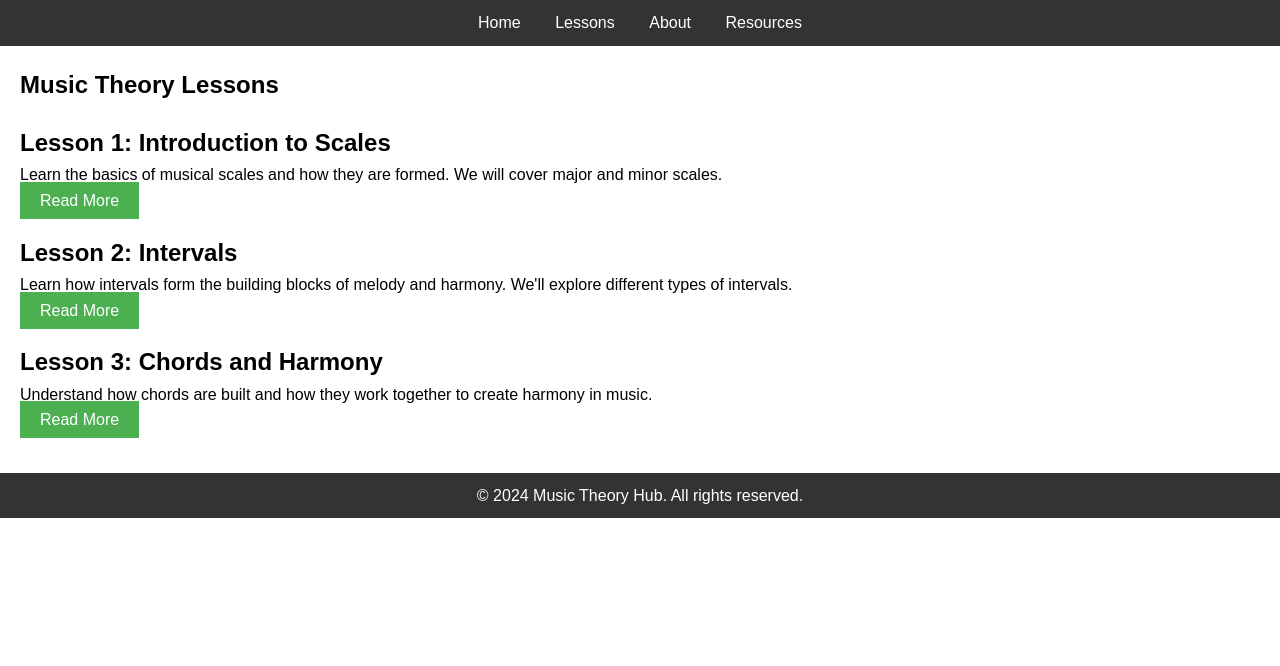
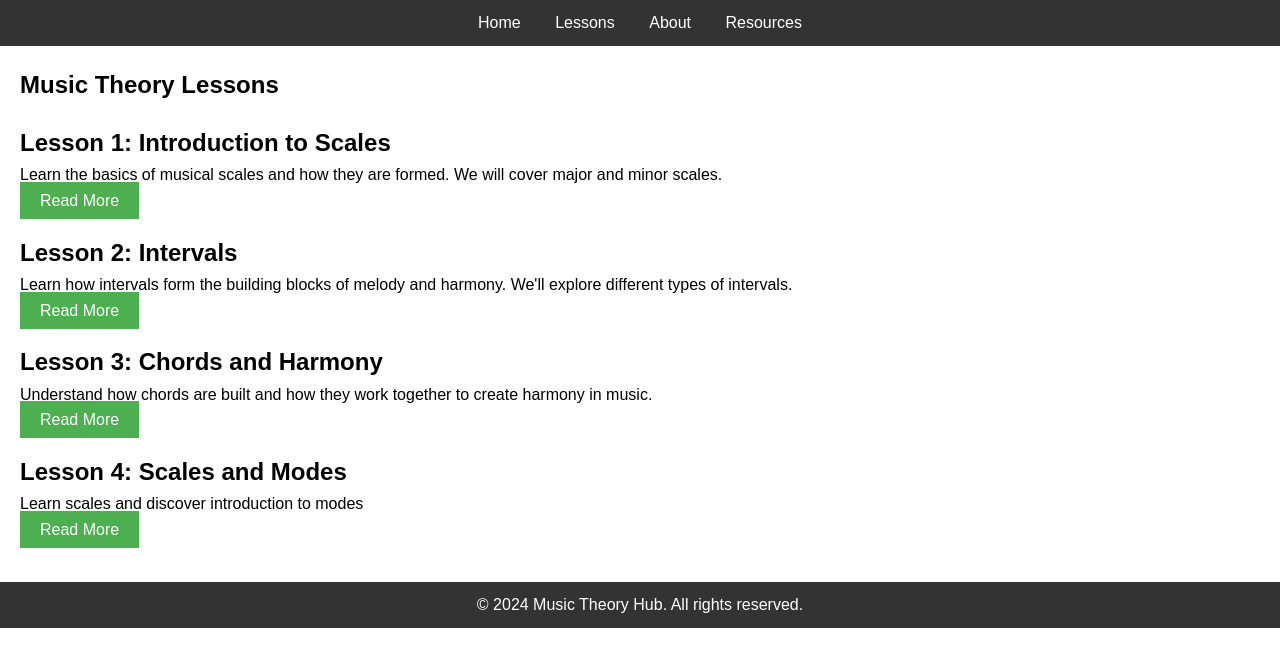
Before and after one commit to EleonoraR/LearnmusicTheory, a plain HTML site: page lessons.html in a window 1280 px wide. Drawn offline with Linux system fonts and the light colour scheme.

Commit message:
Update lessons.html
<div class="lesson">
      <h2>Lesson 4: Scales and Modes</h2>
      <p>Learn scales and discover introduction to modes</p>
      <a href="lesson4.html" class="button">Read More</a>
    </div>

was added

```diff
--- a/lessons.html
+++ b/lessons.html
@@ -28,6 +28,12 @@
       <p>Understand how chords are built and how they work together to create harmony in music.</p>
       <a href="lesson3.html" class="button">Read More</a>
     </div>
+
+    <div class="lesson">
+      <h2>Lesson 4: Scales and Modes</h2>
+      <p>Learn scales and discover introduction to modes</p>
+      <a href="lesson4.html" class="button">Read More</a>
+    </div>
   </section>
 
 </body>
```
